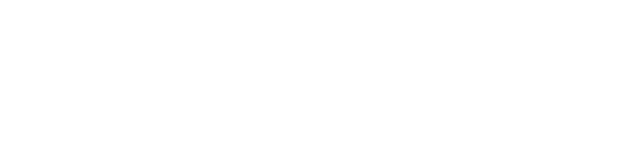
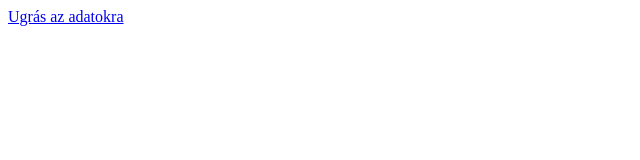
Before and after one commit to Csattila123/1208, a plain HTML site: page index.html in a window 1280 px wide. Shown: the whole page, without its empty margins (0-640 px from the left). Drawn offline with Linux system fonts and the light colour scheme.

Commit message:
Link az adatokra

```diff
--- a/index.html
+++ b/index.html
@@ -8,6 +8,6 @@
     <link rel="stylesheet" href="MyStyle.css">
 </head>
 <body>
-
+    <a href="adatok.html">Ugrás az adatokra</a>
 </body>
 </html>
```
